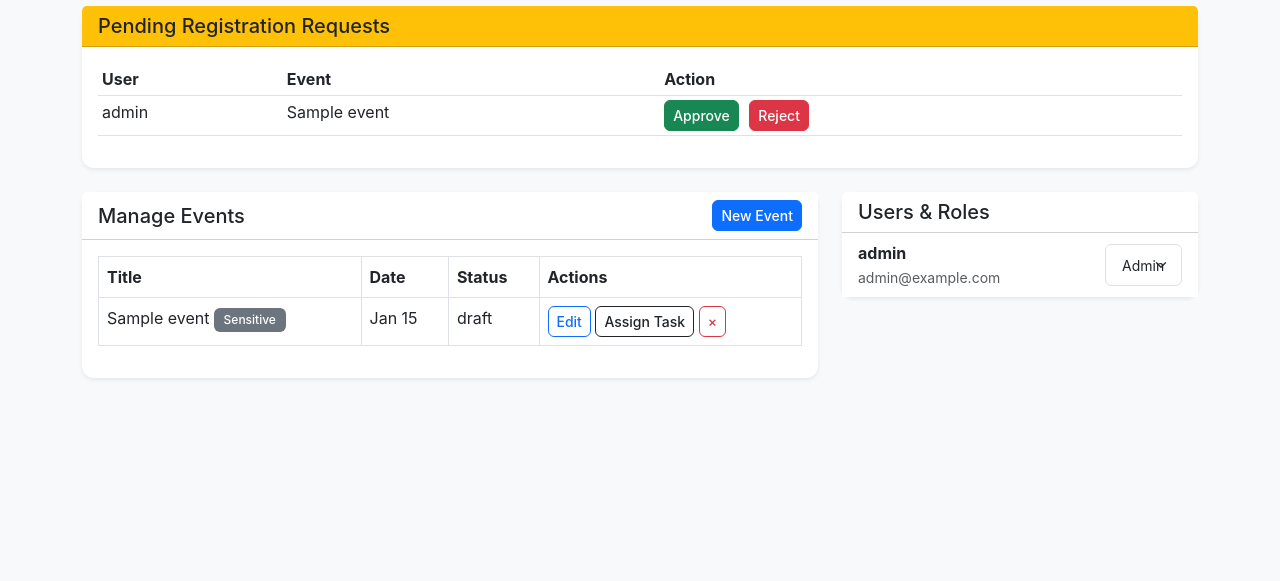
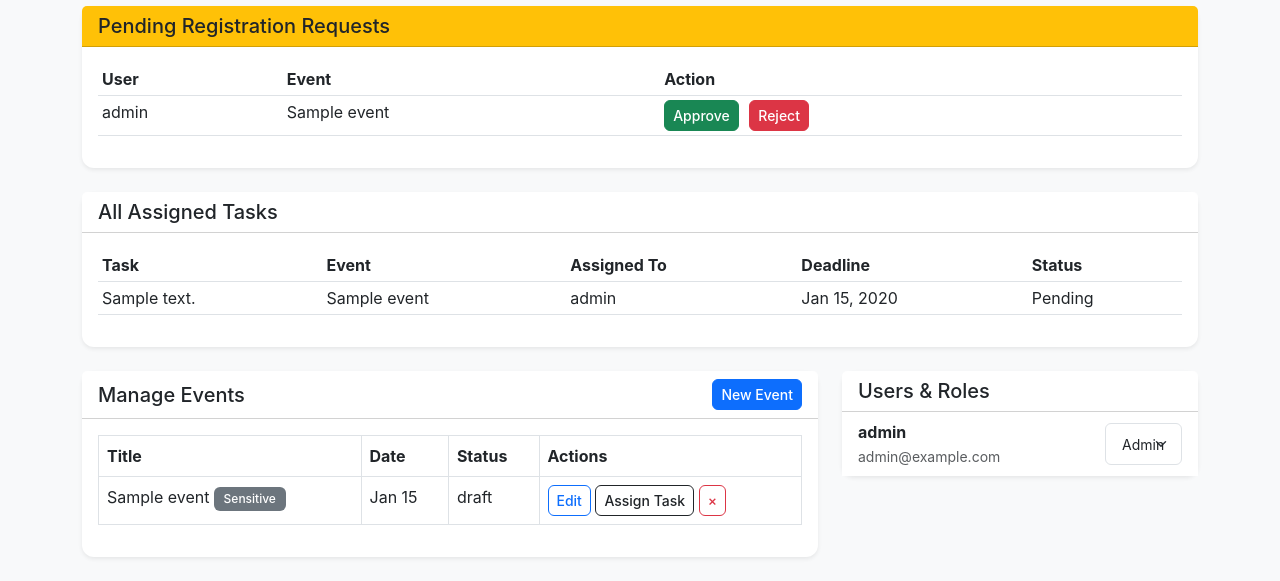
Before and after one commit to Saif-Altaf/event-management, a PHP site: page /admin_panel.php in a window 1280 px wide. Shown: the part 230-811 px from the top of the page. Before the commit the page ends 609 px from the top, so only its background shows below. Run offline with PHP 8.4, Linux system fonts and the light colour scheme; a user stored in the database is signed in; data comes from the database, SQL or seed files in the repository; tables that the repository leaves empty hold one stand-in row (values such as "Sample post").

Commit message:
Add assigned tasks overview section in admin panel

```diff
--- a/admin_panel.php
+++ b/admin_panel.php
@@ -86,6 +86,14 @@ $pending_registrations = $conn->query("
     JOIN events e ON r.event_id = e.id
     WHERE r.status = 'pending'
 ");
+// Fetch all assigned tasks for admin overview
+$all_tasks = $conn->query(
+     "SELECT t.id, t.description, t.deadline, t.status, e.title as event_title, u.username as assigned_user
+      FROM tasks t
+      JOIN events e ON t.event_id = e.id
+      LEFT JOIN users u ON t.assigned_to = u.id
+      ORDER BY (t.deadline IS NULL), t.deadline ASC"
+);
 ?>
 <!DOCTYPE html>
 <html lang="en">
@@ -176,6 +184,43 @@ $pending_registrations = $conn->query("
                 </div>
             </section>
         <?php endif; ?>
+
+            <!-- ASSIGNED TASKS (ADMIN OVERVIEW) -->
+            <section class="card shadow-sm mb-4" aria-labelledby="tasks-overview-heading">
+                <div class="card-header bg-white">
+                    <h5 class="mb-0" id="tasks-overview-heading">All Assigned Tasks</h5>
+                </div>
+                <div class="card-body">
+                    <?php if ($all_tasks && $all_tasks->num_rows > 0): ?>
+                        <div class="table-responsive">
+                            <table class="table table-sm table-hover">
+                                <thead>
+                                    <tr>
+                                        <th>Task</th>
+                                        <th>Event</th>
+                                        <th>Assigned To</th>
+                                        <th>Deadline</th>
+                                        <th>Status</th>
+                                    </tr>
+                                </thead>
+                                <tbody>
+                                    <?php while ($t = $all_tasks->fetch_assoc()): ?>
+                                        <tr>
+                                            <td><?php echo htmlspecialchars($t['description']); ?></td>
+                                            <td><?php echo htmlspecialchars($t['event_title']); ?></td>
+                                            <td><?php echo $t['assigned_user'] ? htmlspecialchars($t['assigned_user']) : '<em>Unassigned</em>'; ?></td>
+                                            <td><?php echo $t['deadline'] ? date('M d, Y', strtotime($t['deadline'])) : '-'; ?></td>
+                                            <td><?php echo ucfirst($t['status']); ?></td>
+                                        </tr>
+                                    <?php endwhile; ?>
+                                </tbody>
+                            </table>
+                        </div>
+                    <?php else: ?>
+                        <p class="text-muted mb-0">No tasks assigned yet.</p>
+                    <?php endif; ?>
+                </div>
+            </section>
         <div class="row">
             <!-- EVENT MANAGEMENT -->
             <div class="col-lg-8">
```
